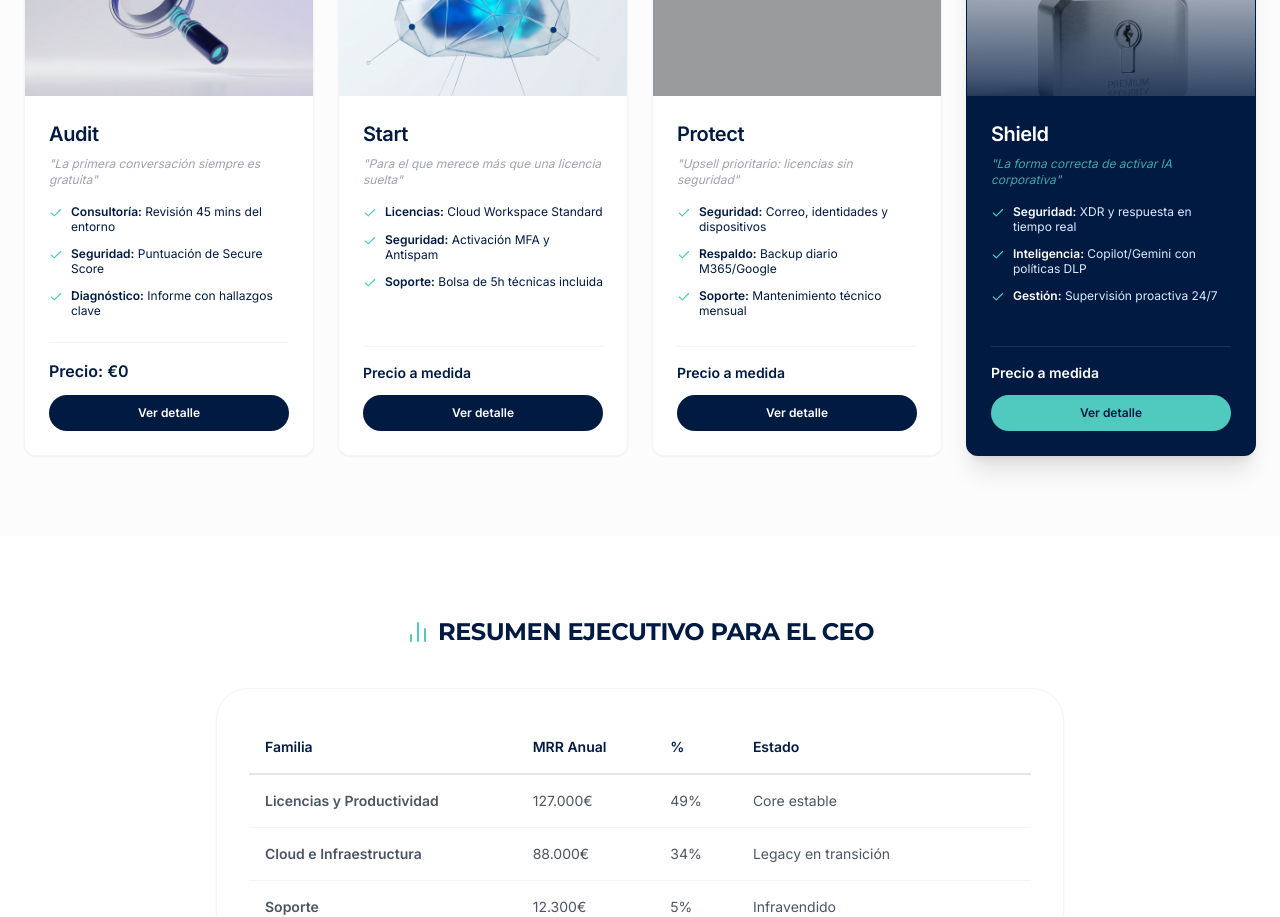
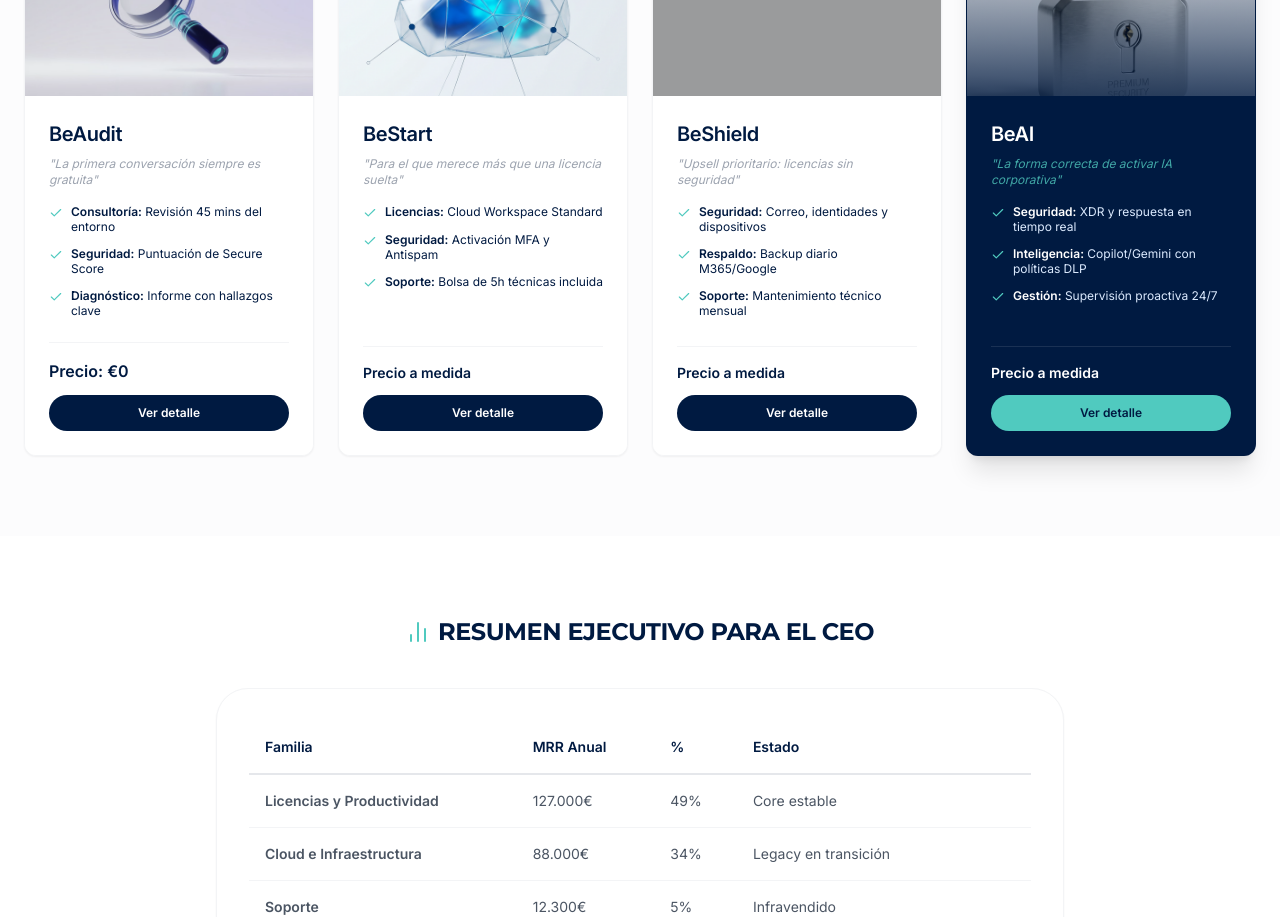
Before and after one commit to victortorresa94-del/beservices, a plain HTML site: page catalogo.html in a window 1280 px wide. Shown: the part 2020-2937 px from the top of the page. Drawn offline with nearby package versions, Linux system fonts and the light colour scheme; grey boxes are pictures that could not be loaded.

Commit message:
Renamed commercial packs to BeAudit, BeStart, BeShield, and BeAI

```diff
--- a/catalogo.html
+++ b/catalogo.html
@@ -466,7 +466,7 @@
              <img src="assets/lupa.jpeg" onerror="this.src='assets/hero.jpeg'" alt="Pack Audit" class="absolute inset-0 h-full w-full object-cover object-center mix-blend-multiply transition-transform duration-700 group-hover:scale-110">
            </div>
            <div class="p-6 flex-grow flex flex-col relative bg-white">
-             <h4 class="text-xl font-bold text-corporateNavy mb-2">Audit</h4>
+             <h4 class="text-xl font-bold text-corporateNavy mb-2">BeAudit</h4>
              <p class="text-mutedGray text-xs italic mb-4">"La primera conversación siempre es gratuita"</p>
              <ul class="space-y-3 text-xs text-corporateNavy mb-6 flex-grow">
                <li class="flex items-start gap-2">
@@ -495,7 +495,7 @@
              <img src="assets/glass_cloud_architecture.png" onerror="this.src='assets/hero.jpeg'" alt="Pack Start" class="absolute inset-0 h-full w-full object-cover object-center mix-blend-multiply transition-transform duration-700 group-hover:scale-110">
            </div>
            <div class="p-6 flex-grow flex flex-col relative bg-white">
-             <h4 class="text-xl font-bold text-corporateNavy mb-2">Start</h4>
+             <h4 class="text-xl font-bold text-corporateNavy mb-2">BeStart</h4>
              <p class="text-mutedGray text-xs italic mb-4">"Para el que merece más que una licencia suelta"</p>
              <ul class="space-y-3 text-xs text-corporateNavy mb-6 flex-grow">
                <li class="flex items-start gap-2">
@@ -524,7 +524,7 @@
              <img src="assets/protege.png" onerror="this.src='assets/hero.jpeg'" alt="Pack Protect" class="absolute inset-0 h-full w-full object-cover object-center mix-blend-multiply transition-transform duration-700 group-hover:scale-110">
            </div>
            <div class="p-6 flex-grow flex flex-col relative bg-white">
-             <h4 class="text-xl font-bold text-corporateNavy mb-2">Protect</h4>
+             <h4 class="text-xl font-bold text-corporateNavy mb-2">BeShield</h4>
              <p class="text-mutedGray text-xs italic mb-4">"Upsell prioritario: licencias sin seguridad"</p>
              <ul class="space-y-3 text-xs text-corporateNavy mb-6 flex-grow">
                <li class="flex items-start gap-2">
@@ -556,7 +556,7 @@
            </div>
 
            <div class="p-6 flex-grow flex flex-col relative z-20 bg-corporateNavy">
-             <h4 class="text-xl font-bold text-white mb-2">Shield</h4>
+             <h4 class="text-xl font-bold text-white mb-2">BeAI</h4>
              <p class="text-electricCyan/80 text-xs italic mb-4">"La forma correcta de activar IA corporativa"</p>
              <ul class="space-y-3 text-xs text-blue-100 mb-6 flex-grow">
                <li class="flex items-start gap-2">
@@ -666,7 +666,7 @@
         <div class="flex items-center gap-4 mb-4">
             <div class="w-12 h-12 bg-ice-blue rounded-xl flex items-center justify-center text-beservices-blue"><i data-lucide="search" class="w-6 h-6"></i></div>
             <div>
-               <h2 class="text-2xl md:text-3xl font-heading text-beservices-blue">Audit</h2>
+               <h2 class="text-2xl md:text-3xl font-heading text-beservices-blue">BeAudit</h2>
                <p class="text-lg font-bold text-mutedGray">€0 — Sin compromiso</p>
             </div>
         </div>
@@ -703,7 +703,7 @@
         <div class="flex items-center gap-4 mb-4">
             <div class="w-12 h-12 bg-ice-blue rounded-xl flex items-center justify-center text-beservices-blue"><i data-lucide="cloud" class="w-6 h-6"></i></div>
             <div>
-               <h2 class="text-2xl md:text-3xl font-heading text-beservices-blue">Start</h2>
+               <h2 class="text-2xl md:text-3xl font-heading text-beservices-blue">BeStart</h2>
                <p class="text-lg font-bold text-mutedGray">Precio a medida</p>
             </div>
         </div>
@@ -734,7 +734,7 @@
         <div class="flex items-center gap-4 mb-4">
             <div class="w-12 h-12 bg-ice-blue rounded-xl flex items-center justify-center text-beservices-blue"><i data-lucide="shield" class="w-6 h-6"></i></div>
             <div>
-               <h2 class="text-2xl md:text-3xl font-heading text-beservices-blue">Protect</h2>
+               <h2 class="text-2xl md:text-3xl font-heading text-beservices-blue">BeShield</h2>
                <p class="text-lg font-bold text-mutedGray">Precio a medida</p>
             </div>
         </div>
@@ -766,7 +766,7 @@
         <div class="flex items-center gap-4 mb-4">
             <div class="w-12 h-12 bg-ice-blue rounded-xl flex items-center justify-center text-beservices-blue"><i data-lucide="shield-check" class="w-6 h-6"></i></div>
             <div>
-               <h2 class="text-2xl md:text-3xl font-heading text-beservices-blue">Shield</h2>
+               <h2 class="text-2xl md:text-3xl font-heading text-beservices-blue">BeAI</h2>
                <p class="text-lg font-bold text-mutedGray flex items-center gap-2">Precio a medida <span class="text-[10px] bg-ice-blue px-2 py-0.5 rounded-full border border-beservices-blue/10">AVANZADO</span></p>
             </div>
         </div>
```
